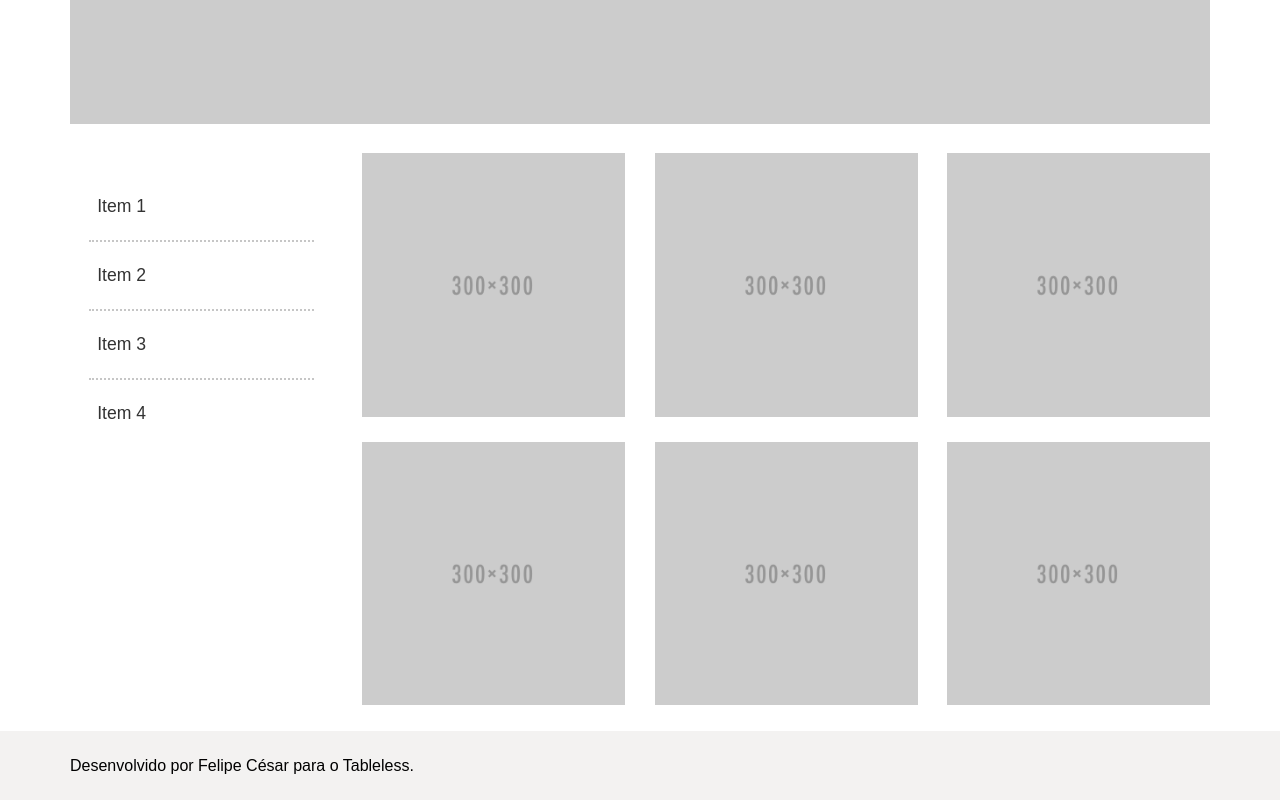
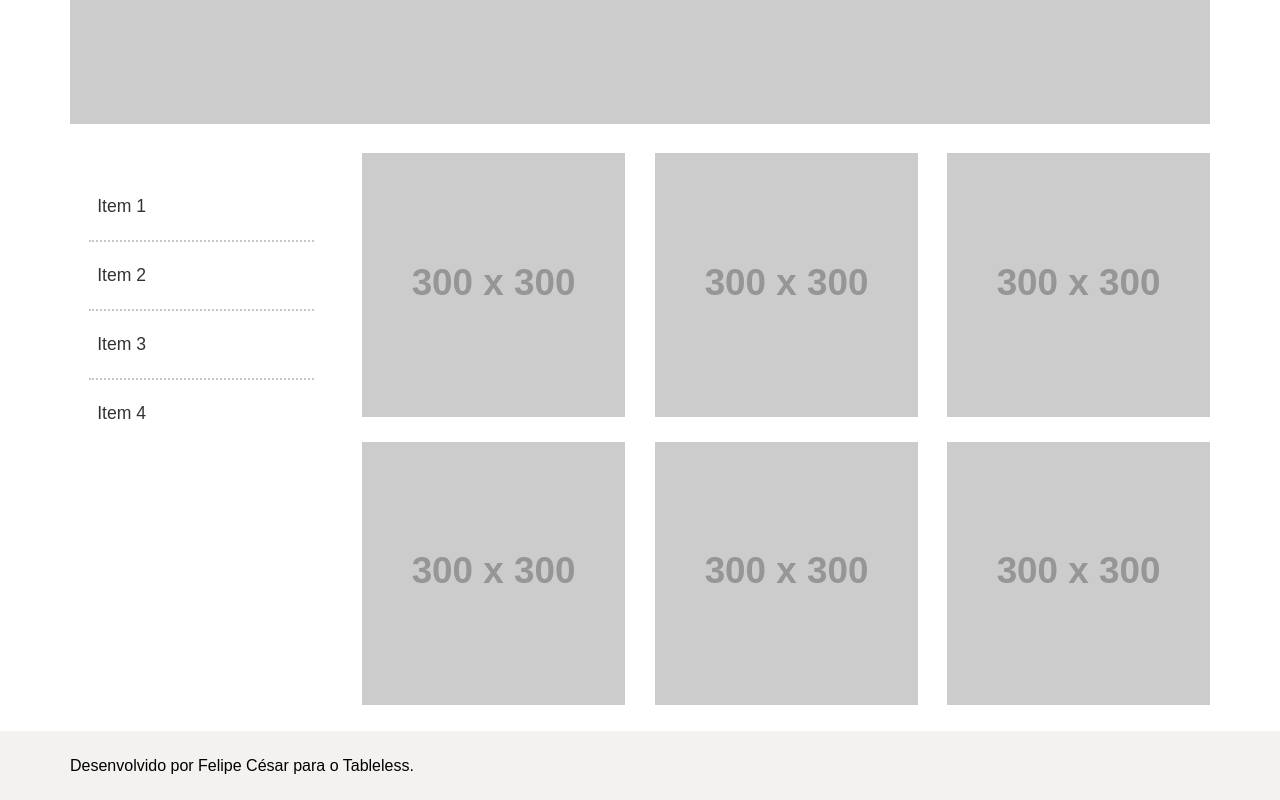
Before and after one commit to felipecesr/layout-susy-framework, a plain HTML site: page index.html in a window 1280 px wide. Shown: the part 417-1217 px from the top of the page. Drawn offline with Linux system fonts and the light colour scheme; placeholder pictures from the web are drawn by us.

Commit message:
Gerar imagens com via.placeholder.com

```diff
--- a/index.html
+++ b/index.html
@@ -20,7 +20,7 @@
 		</div>
 	</header>
 	<div class="container">
-		<img src="assets/img/banner.png" class="banner">
+		<img src="http://via.placeholder.com/1140x450" class="banner">
 	</div>
 	<div class="container">
 		<div class="sidebar">
@@ -32,12 +32,12 @@
 			</ul>
 		</div>
 		<div class="content">
-			<div class="content-item"><img src="assets/img/thumb.png"></div>
-			<div class="content-item"><img src="assets/img/thumb.png"></div>
-			<div class="content-item"><img src="assets/img/thumb.png"></div>
-			<div class="content-item"><img src="assets/img/thumb.png"></div>
-			<div class="content-item"><img src="assets/img/thumb.png"></div>
-			<div class="content-item"><img src="assets/img/thumb.png"></div>
+			<div class="content-item"><img src="http://via.placeholder.com/300x300"></div>
+			<div class="content-item"><img src="http://via.placeholder.com/300x300"></div>
+			<div class="content-item"><img src="http://via.placeholder.com/300x300"></div>
+			<div class="content-item"><img src="http://via.placeholder.com/300x300"></div>
+			<div class="content-item"><img src="http://via.placeholder.com/300x300"></div>
+			<div class="content-item"><img src="http://via.placeholder.com/300x300"></div>
 		</div>
 	</div>
 	<footer class="site-footer">
```
Also changed, not shown: assets/img/banner.png (deleted), assets/img/thumb.png (deleted).
